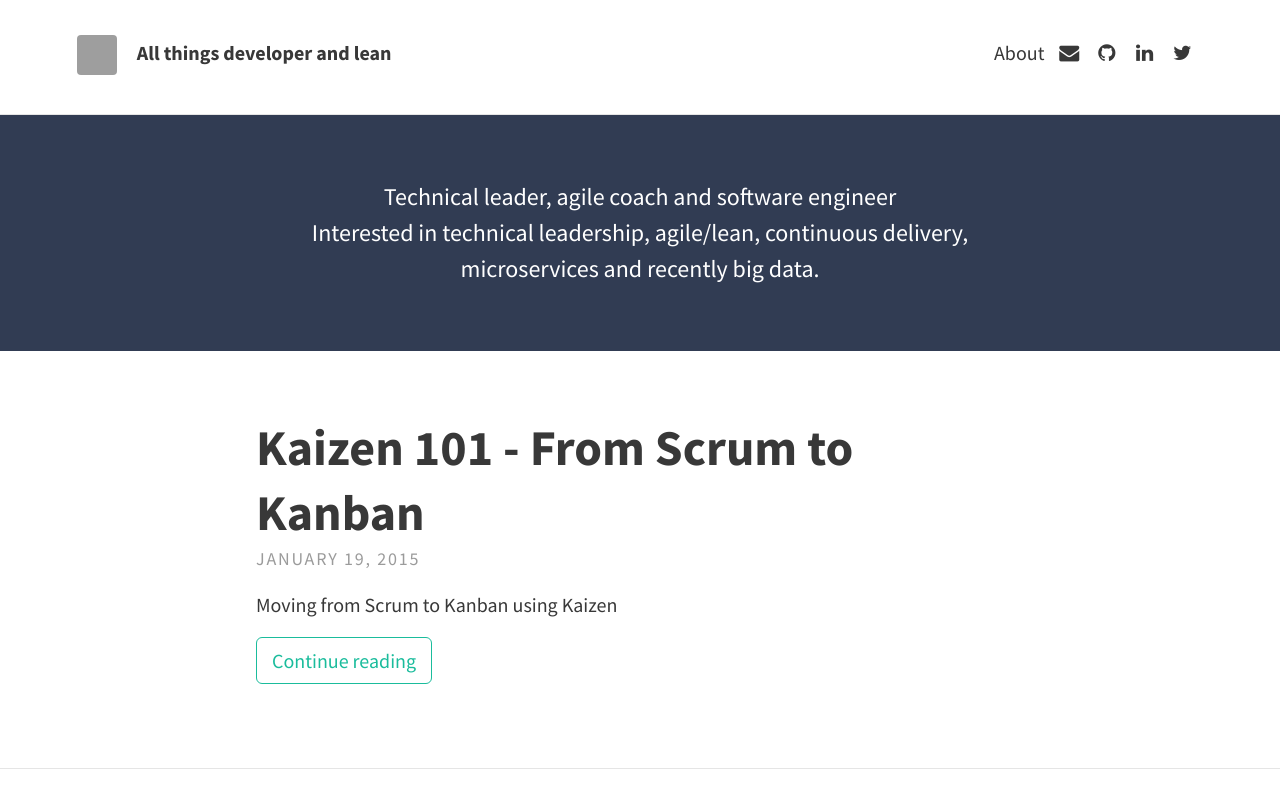
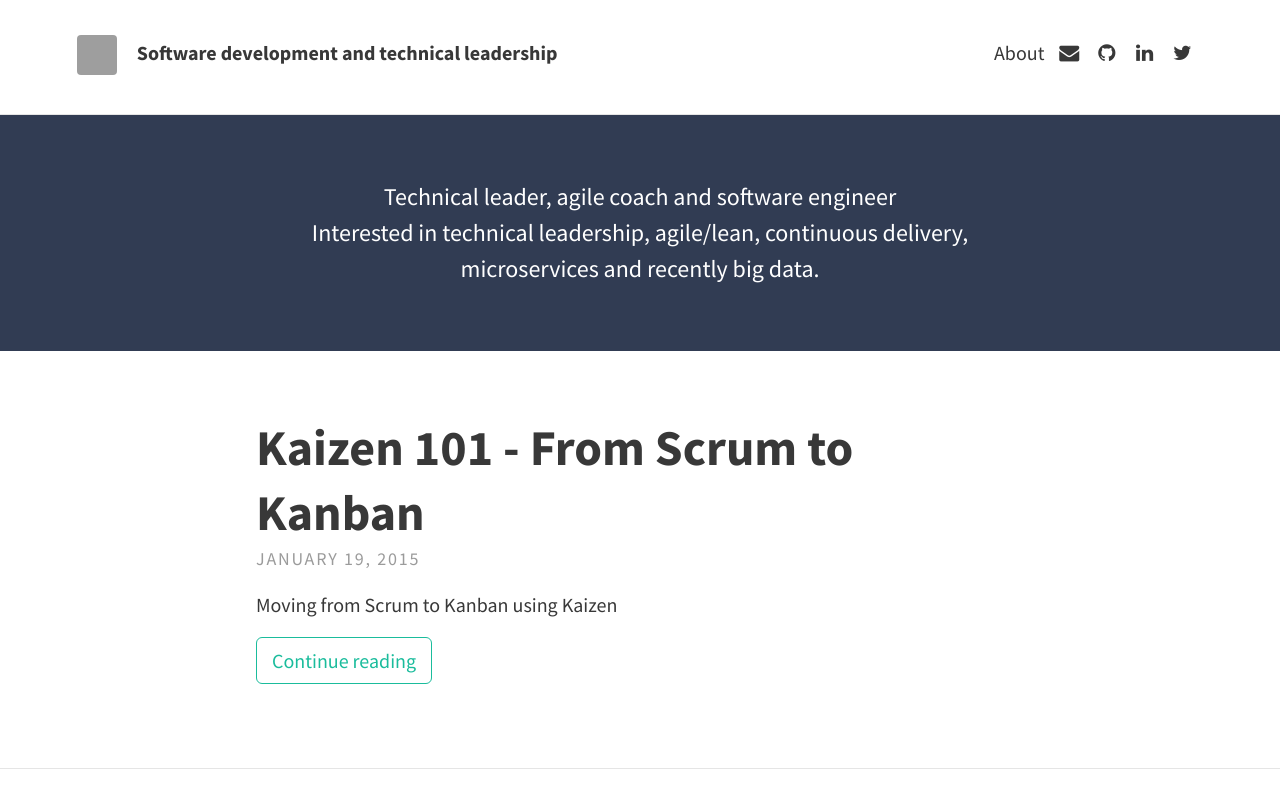
Before and after one commit to darrenhaken/darrenhaken.github.io, a Jekyll site: the page built from index.html, in a window 1280 px wide. Shown: the top 808 px of the page. Built offline with Jekyll 4.4.1, drawn with Linux system fonts in a browser that asks for light colours; nearby versions of some CDN libraries; the list of posts is cut into pages by our own code; grey boxes are pictures that could not be loaded.

Commit message:
Upgrade Gems

```diff
--- a/Gemfile
+++ b/Gemfile
@@ -1,12 +1,12 @@
 source 'https://rubygems.org'
 
 gem 'jekyll'
-gem 'jekyll-paginate'
-
-gem "minima", "~> 2.0"
+gem "minima"
 
 group :jekyll_plugins do
    gem 'jekyll-feed'
    gem 'jekyll-admin'
    gem 'jekyll-seo-tag'
+   gem 'github-pages'
+   gem 'jekyll-paginate'
 end
--- a/_config.yml
+++ b/_config.yml
@@ -4,17 +4,18 @@ baseurl: ""
 url: "https://darrenhaken.github.io/"
 timezone: "Europe/London"
 
-plugins_dir:
+plugins:
   - jekyll-feed
   - jekyll-seo-tag
+  - jekyll-paginate
 
 # THEME-SPECIFIC CONFIGURATION
 theme_info:
   # Meta
-  title: All things developer and lean
+  title: Software development and technical leadership
   avatar: avatar.png
   gravatar: f0ab3db26bd3b23205db53754395894a
-  description: "Software developer, lean, agile, XP, devops, TDD, Kanban" # used by search engines
+  description: "Software developer, lean, agile, XP, devops, TDD, Kanban, devops, big data" # used by search engines
 
   # Header and footer text
   header_text: >
@@ -69,6 +70,3 @@ highlighter: rouge
 sass:
   sass_dir: _sass
   style: :compressed
-
-# Plugins
-gems: [jekyll-paginate]
```
Also changed, not shown: Gemfile.lock.
